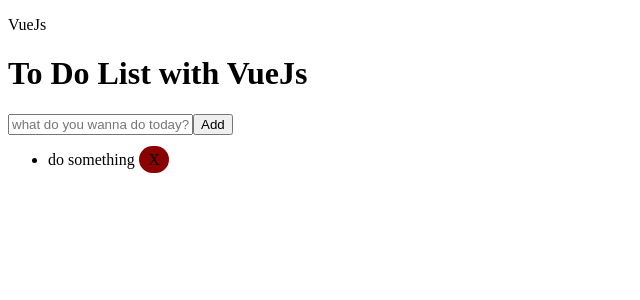
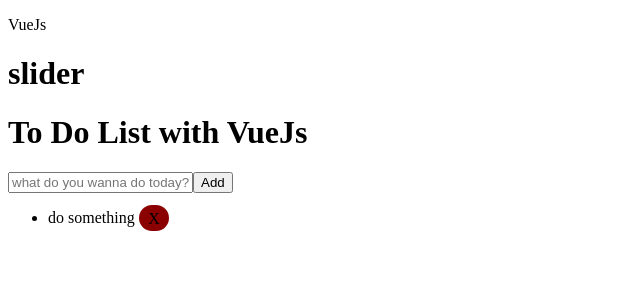
Before and after one commit to fadouaabdoul/ToDoListVueJs, a Vue app in the folder todolist/: page / in a window 1280 px wide. Shown: the top 300 px of the page, without its empty margins (0-640 px from the left). Built offline with nearby package versions, Linux system fonts and the light colour scheme.

Commit message:
tryna add a carousel

```diff
--- a/todolist/src/App.vue
+++ b/todolist/src/App.vue
@@ -1,17 +1,20 @@
 <template>
     <headermain/>
+    <slider/>
     <todolist/>
 </template>
 
 <script>
 import todolist from './components/todolist.vue'
 import headermain from './components/header.vue'
+import slider from './components/slider'
 
 export default {
   name: 'App',
   components: {
     todolist,
-      headermain
+      headermain,
+      slider
   }
 }
 </script>
--- /dev/null
+++ b/todolist/src/components/slider.vue
@@ -0,0 +1,15 @@
+<template>
+    <div>
+        <h1>slider</h1>
+    </div>
+</template>
+
+<script>
+    export default {
+        name: "sliderCarousel"
+    }
+</script>
+
+<style scoped>
+
+</style>
```
